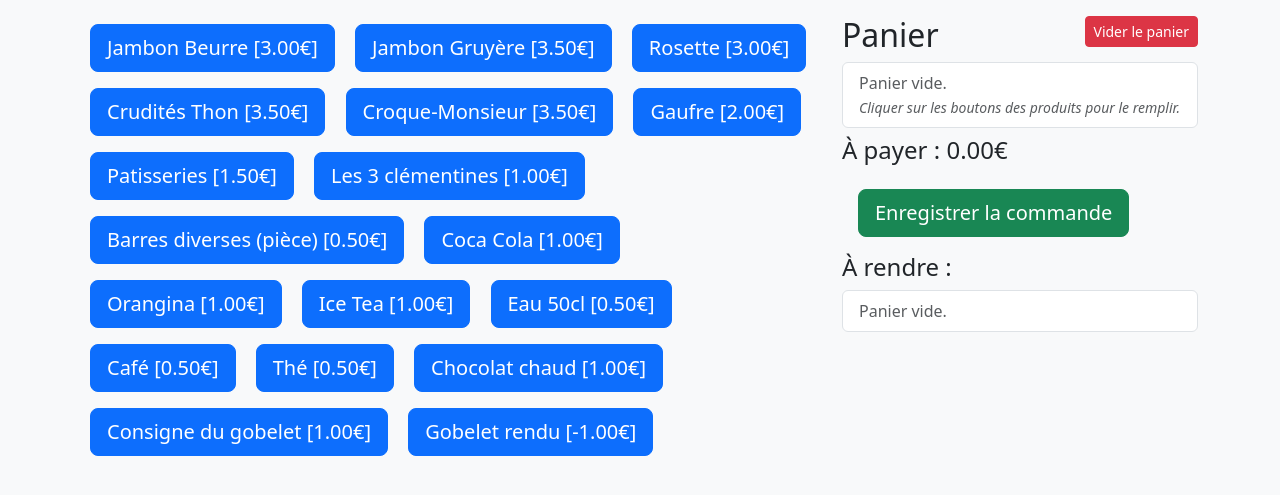
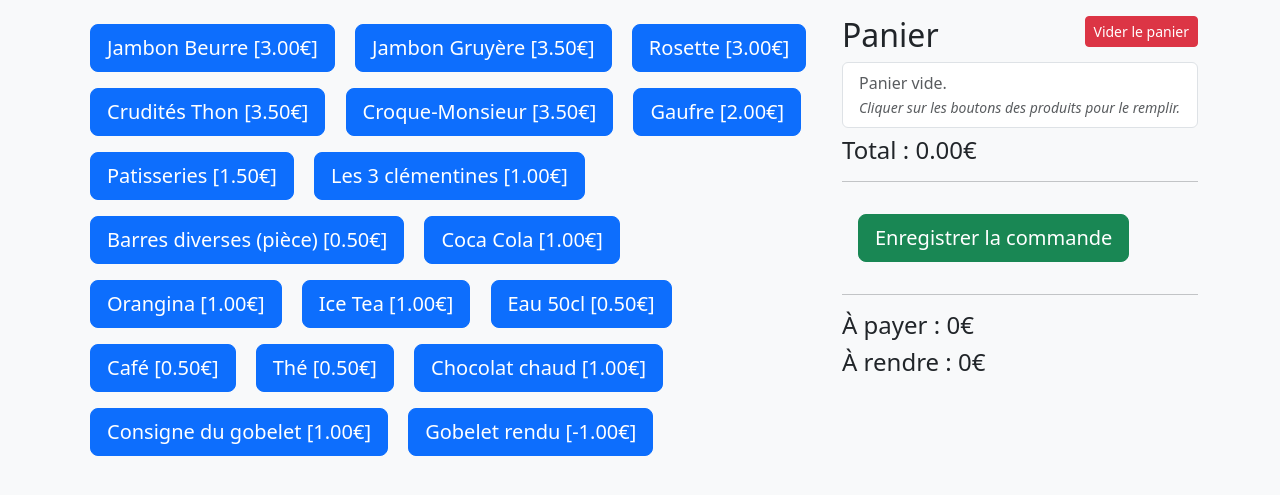
Before and after one commit to PatBriPerso/adg-buvette, a Flask app: page /buvette in a window 1280 px wide. Shown: the part 56-551 px from the top of the page. Run offline with Flask 3, Linux system fonts and the light colour scheme; the visitor is signed in with stand-in values (Sample User, id 1).

Commit message:
Gérer correctement les paniers d'un montant négatif ou nul

```diff
--- a/static/main.js
+++ b/static/main.js
@@ -1,5 +1,5 @@
 let cart = [];
-const cashOptions = [1, 2, 3, 4, 5, 10, 15, 20, 30, 40, 50];
+const cashOptions = [1, 2, 3, 4, 5, 6, 7, 8, 9, 10, 15, 20, 25, 30, 40, 50];
 
 function renderCart(){
   const cartEl = document.getElementById("cart");
@@ -23,7 +23,21 @@ function renderCart(){
   }
   document.getElementById("total").innerText = total.toFixed(2);
 
-  renderChange();
+  if (total > 0) {
+    document.getElementById("a_payer").innerText = `À payer : ${total.toFixed(2)}€`;
+    document.getElementById("a_rendre").innerText = `À rendre :`;
+    renderChange();
+  } else if (total == 0) {
+    document.getElementById("a_payer").innerText = `À payer : 0€`;
+    document.getElementById("a_rendre").innerText = `À rendre : 0€`;
+    document.getElementById("change-list").innerText = ``;
+  } else { // total < 0
+    let aRendre = -total;
+    document.getElementById("a_payer").innerText = `À payer : 0€`;
+    document.getElementById("a_rendre").innerText = `À rendre : ${aRendre.toFixed(2)}€`;
+    document.getElementById("change-list").innerText = ``;
+  }
+
 }
 
 function renderChange() {
--- a/templates/index.html
+++ b/templates/index.html
@@ -22,12 +22,14 @@
       </div>
     </div>
     <ul id="cart" class="list-group mb-2"></ul>
-    <h4>À payer : <span id="total">0.00</span>€</h4>
+    <h4>Total : <span id="total">0.00</span>€</h4>
+    <hr/>
     <div>
       <button id="send" class="btn btn-success btn-lg m-3">Enregistrer la commande</button>
     </div>
-
-    <h4>À rendre :</h4>
+    <hr/>
+    <h4 id="a_payer">À payer : 0.00€</h4>
+    <h4 id="a_rendre">À rendre :</h4>
     <ul id="change-list" class="list-group"></ul>
   </div>
 </div>
```
